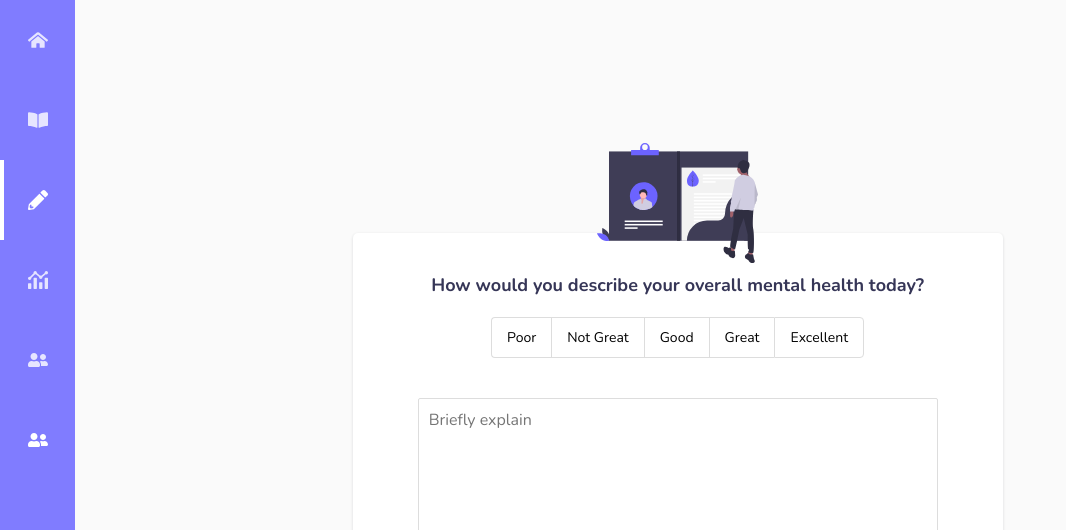
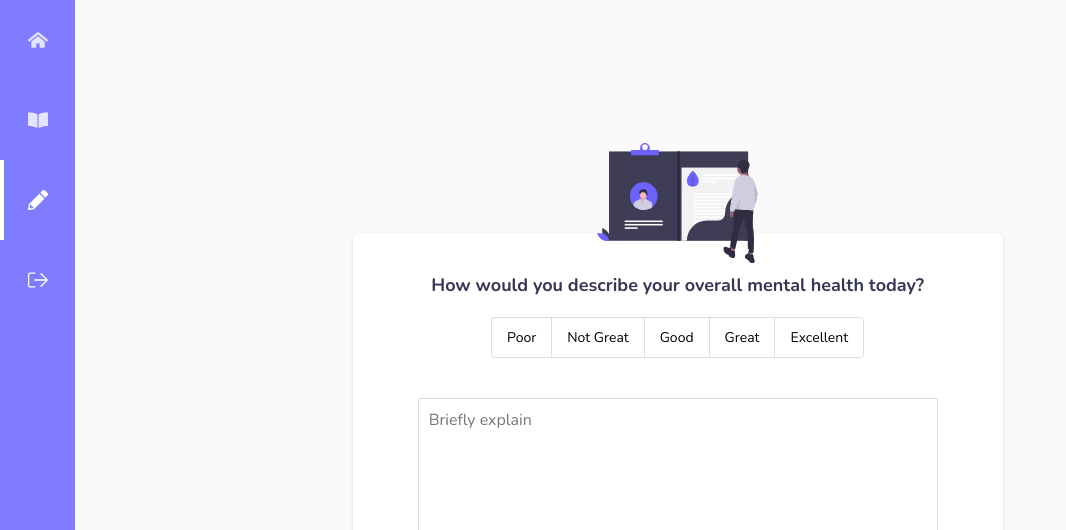
Before and after one commit to nathancleon/self-journal, a React (Create React App) app: page /dashboard/prompts in a window 1280 px wide. Shown: the top 530 px of the page, without its empty margins (0-1066 px from the left). Built offline with nearby package versions, Linux system fonts and the light colour scheme.

Commit message:
clean up for prod

```diff
--- a/src/components/Home/Home.js
+++ b/src/components/Home/Home.js
@@ -15,7 +15,6 @@ import {
   JournalQuestion,
   JournalAnswer
 } from "./HomeStyles";
-import Chart from "./Chart";
 
 class Home extends Component {
   constructor(props) {
@@ -98,9 +97,6 @@ class Home extends Component {
             })}
           </RecentJournal>
         </ContentContainer>
-        <ContentContainer>
-          <Chart />
-        </ContentContainer>
       </HomeContainer>
     );
   }
--- a/src/components/Nav/Nav.js
+++ b/src/components/Nav/Nav.js
@@ -77,7 +77,7 @@ class Nav extends Component {
               </Link>
             </NavIcon>
           )}
-          {this.props.currentPath === "analytics" ? (
+          {/* {this.props.currentPath === "analytics" ? (
             <NavIconActive id="analytics" title="analytics">
               <Link to="/dashboard/analytics">
                 <AnalyticsIcon fill="rgba(255, 255, 255, 1)" />
@@ -102,10 +102,10 @@ class Nav extends Component {
                 <RelationshipsIcon fill="rgba(255, 255, 255, 0.8)" />
               </Link>
             </NavIcon>
-          )}
+          )} */}
           <NavIcon onClick={this.logOut.bind(this)} title="log out">
             <Link to="/">
-              <RelationshipsIcon fill="rgba(255, 255, 255, 1)" />
+              <LogOutIcon fill="rgba(255, 255, 255, 1)" />
             </Link>
           </NavIcon>
         </NavLinks>
```
